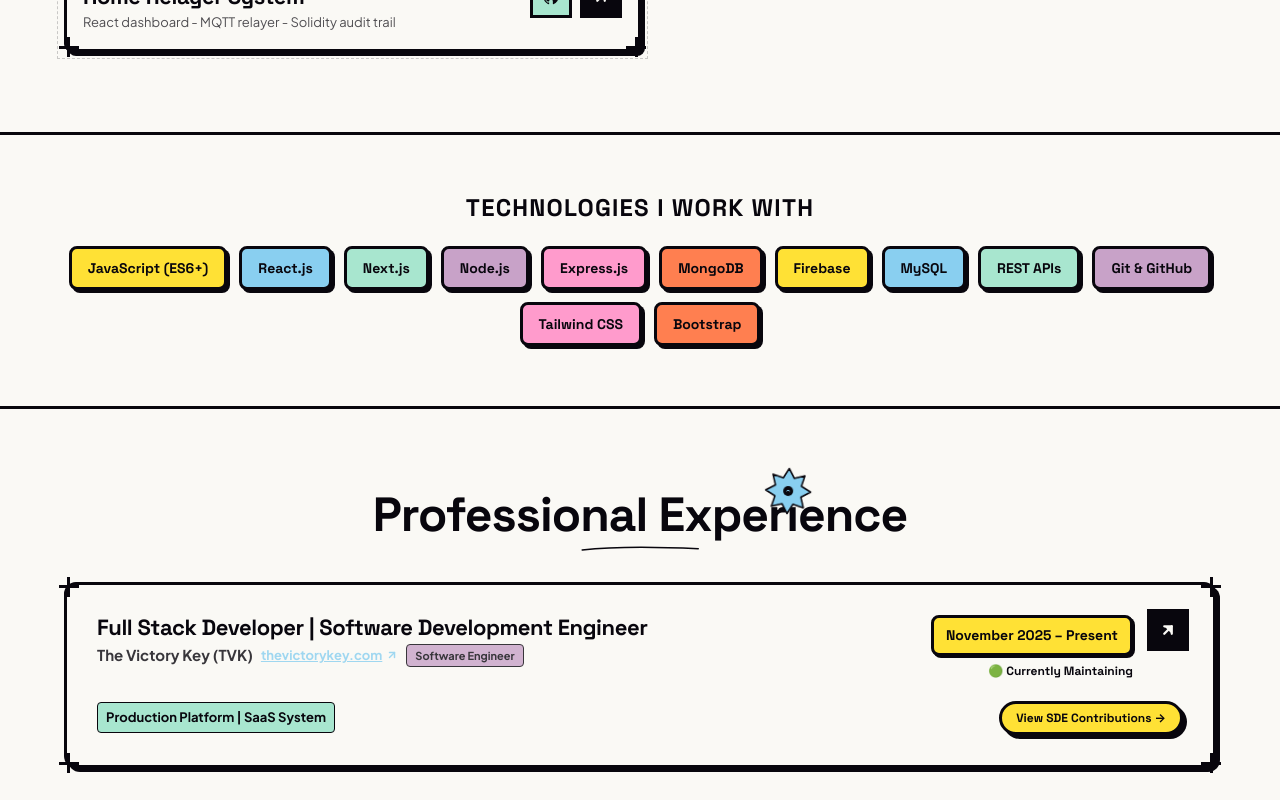
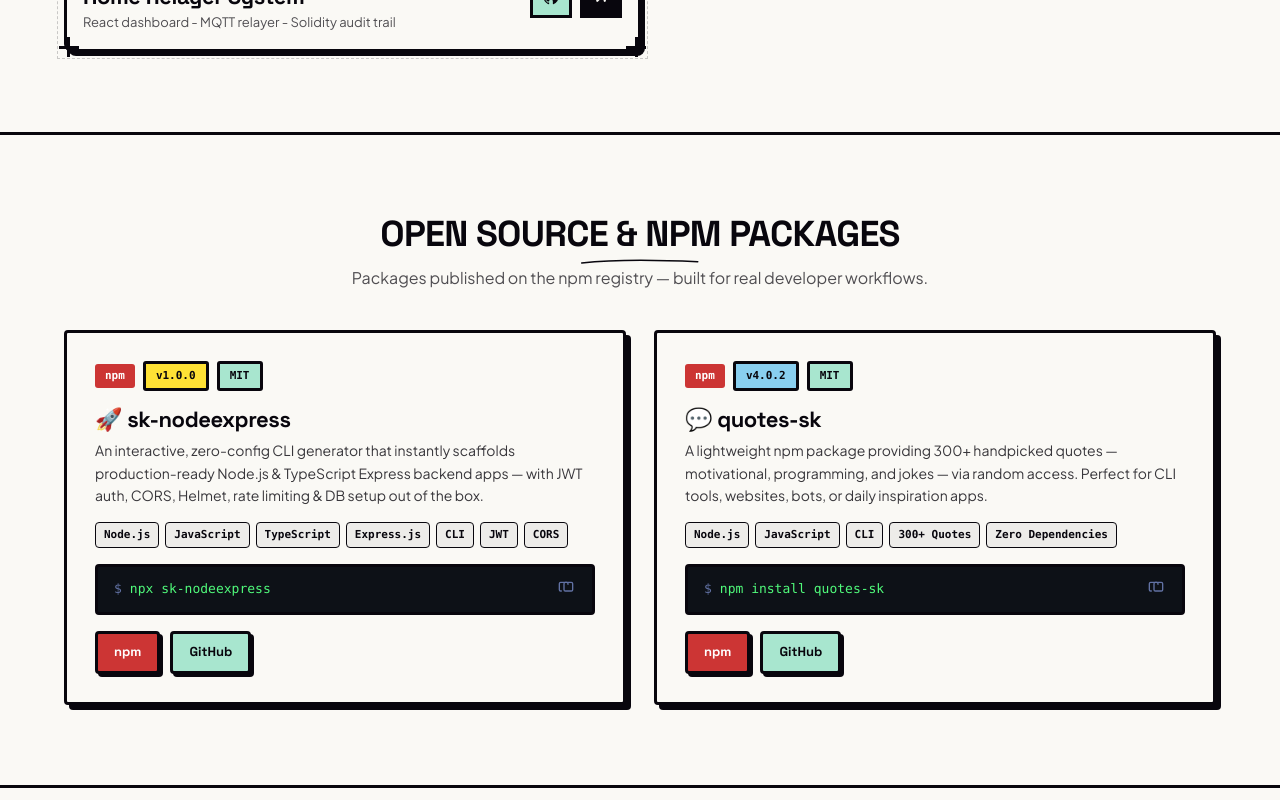
Before and after one commit to kumarshobhit-1/shobhit-kumar, a React (Vite) app: page / in a window 1280 px wide. Shown: the part 5200-6000 px from the top of the page. Built offline with nearby package versions, Linux system fonts and the light colour scheme.

Commit message:
feat: initialize App component with custom SVG icons and interactive UI elements

```diff
--- a/src/App.jsx
+++ b/src/App.jsx
@@ -642,6 +642,7 @@
   const [isMessageDrawerOpen, setIsMessageDrawerOpen] = useState(false);
   const [activeNav, setActiveNav] = useState('portfolio');
   const [isMobileMenuOpen, setIsMobileMenuOpen] = useState(false);
+  const [copiedPkgIdx, setCopiedPkgIdx] = useState(null);
   const [currentPath, setCurrentPath] = useState(window.location.pathname);
 
   useEffect(() => {
@@ -1930,6 +1931,117 @@
         </div>
       </section>
 
+      {/* ── Open Source / npm Packages Section ── */}
+      <section id="npm-section" style={{ padding: '80px 0', borderTop: 'var(--border-width) solid var(--border)', backgroundColor: 'var(--bg)' }}>
+        <div className="container">
+          <div className="portfolio-header" style={{ marginBottom: '40px' }}>
+            <h2 style={{ fontFamily: 'var(--font-heading)', fontSize: '36px', fontWeight: '900', textTransform: 'uppercase' }}>
+              Open Source &amp; npm Packages
+              <UnderlineDoodle />
+            </h2>
+            <p style={{ fontSize: '16px', color: 'var(--text)', opacity: 0.7, marginTop: '10px' }}>
+              Packages published on the npm registry — built for real developer workflows.
+            </p>
+          </div>
+
+          <div style={{ display: 'grid', gridTemplateColumns: 'repeat(auto-fit, minmax(300px, 1fr))', gap: '28px' }}>
+
+            {/* sk-nodeexpress */}
+            {[
+              {
+                name: '🚀 sk-nodeexpress',
+                version: 'v1.0.0',
+                versionColor: 'var(--yellow)',
+                desc: 'An interactive, zero-config CLI generator that instantly scaffolds production-ready Node.js & TypeScript Express backend apps — with JWT auth, CORS, Helmet, rate limiting & DB setup out of the box.',
+                tags: ['Node.js', 'JavaScript', 'TypeScript', 'Express.js', 'CLI', 'JWT', 'CORS'],
+                install: 'npx sk-nodeexpress',
+                npmLink: 'https://www.npmjs.com/package/sk-nodeexpress',
+                githubLink: 'https://github.com/kumarshobhit-1/sk-nodeexpress'
+              },
+              {
+                name: '💬 quotes-sk',
+                version: 'v4.0.2',
+                versionColor: 'var(--blue)',
+                desc: 'A lightweight npm package providing 300+ handpicked quotes — motivational, programming, and jokes — via random access. Perfect for CLI tools, websites, bots, or daily inspiration apps.',
+                tags: ['Node.js', 'JavaScript', 'CLI', '300+ Quotes', 'Zero Dependencies'],
+                install: 'npm install quotes-sk',
+                npmLink: 'https://www.npmjs.com/package/quotes-sk',
+                githubLink: 'https://github.com/kumarshobhit-1/quotes-sk'
+              }
+            ].map((pkg, i) => (
+              <div key={i} style={{
+                border: 'var(--border-width) solid var(--border)',
+                borderRadius: '4px',
+                padding: '28px',
+                boxShadow: '5px 5px 0 var(--border)',
+                display: 'flex',
+                flexDirection: 'column',
+                gap: '16px',
+                backgroundColor: 'var(--bg)'
+              }}>
+                {/* Badges */}
+                <div style={{ display: 'flex', alignItems: 'center', gap: '8px', flexWrap: 'wrap' }}>
+                  <span style={{ backgroundColor: '#cc3534', color: '#fff', fontFamily: 'var(--font-mono)', fontSize: '11px', fontWeight: '700', padding: '3px 10px', borderRadius: '3px' }}>npm</span>
+                  <span style={{ backgroundColor: pkg.versionColor, border: 'var(--border-width) solid var(--border)', fontFamily: 'var(--font-mono)', fontSize: '11px', fontWeight: '700', padding: '3px 10px', borderRadius: '3px' }}>{pkg.version}</span>
+                  <span style={{ backgroundColor: 'var(--mint)', border: 'var(--border-width) solid var(--border)', fontFamily: 'var(--font-mono)', fontSize: '11px', fontWeight: '700', padding: '3px 10px', borderRadius: '3px' }}>MIT</span>
+                </div>
+                {/* Name + desc */}
+                <div>
+                  <h3 style={{ fontFamily: 'var(--font-heading)', fontSize: '22px', fontWeight: '900', marginBottom: '8px' }}>{pkg.name}</h3>
+                  <p style={{ fontSize: '14px', opacity: 0.8, lineHeight: '1.6' }}>{pkg.desc}</p>
+                </div>
+                {/* Tags */}
+                <div style={{ display: 'flex', flexWrap: 'wrap', gap: '6px' }}>
+                  {pkg.tags.map(t => <span key={t} className="tech-tag" style={{ fontSize: '11px', padding: '3px 8px' }}>{t}</span>)}
+                </div>
+                {/* Install */}
+                <div style={{ backgroundColor: '#0d1117', borderRadius: '4px', border: 'var(--border-width) solid var(--border)', padding: '12px 16px', fontFamily: 'var(--font-mono)', fontSize: '13px', color: '#50fa7b', display: 'flex', gap: '8px', alignItems: 'center', justifyContent: 'space-between' }}>
+                  <span style={{ display: 'flex', gap: '8px', alignItems: 'center' }}>
+                    <span style={{ color: '#6272a4' }}>$</span> {pkg.install}
+                  </span>
+                  <button
+                    onClick={() => {
+                      navigator.clipboard.writeText(pkg.install);
+                      setCopiedPkgIdx(i);
+                      setTimeout(() => setCopiedPkgIdx(null), 2000);
+                    }}
+                    title={copiedPkgIdx === i ? 'Copied!' : 'Copy to clipboard'}
+                    style={{ background: 'none', border: 'none', cursor: 'pointer', color: copiedPkgIdx === i ? '#50fa7b' : '#6272a4', padding: '2px', display: 'flex', alignItems: 'center', transition: 'color 0.2s', flexShrink: 0 }}
+                  >
+                    {copiedPkgIdx === i ? (
+                      /* Checkmark icon */
+                      <svg width="16" height="16" viewBox="0 0 24 24" fill="none" stroke="currentColor" strokeWidth="2.5" strokeLinecap="round" strokeLinejoin="round">
+                        <polyline points="20 6 9 17 4 12" />
+                      </svg>
+                    ) : (
+                      /* Clipboard icon (same as npm.js) */
+                      <svg width="16" height="16" viewBox="0 0 24 24" fill="none" stroke="currentColor" strokeWidth="2" strokeLinecap="round" strokeLinejoin="round">
+                        <rect x="9" y="2" width="13" height="13" rx="2" ry="2" />
+                        <path d="M5 15H4a2 2 0 0 1-2-2V4a2 2 0 0 1 2-2h9a2 2 0 0 1 2 2v1" />
+                      </svg>
+                    )}
+                  </button>
+                </div>
+                {/* Links */}
+                <div style={{ display: 'flex', gap: '10px', marginTop: 'auto' }}>
+                  {[
+                    { href: pkg.npmLink, label: 'npm', bg: '#cc3534', color: '#fff' },
+                    { href: pkg.githubLink, label: 'GitHub', bg: 'var(--mint)', color: '#08060D' }
+                  ].map(btn => (
+                    <a key={btn.label} href={btn.href} target="_blank" rel="noopener noreferrer"
+                      style={{ display: 'inline-flex', alignItems: 'center', gap: '6px', backgroundColor: btn.bg, color: btn.color, border: 'var(--border-width) solid var(--border)', borderRadius: '4px', padding: '8px 16px', fontSize: '13px', fontWeight: '700', fontFamily: 'var(--font-heading)', boxShadow: '3px 3px 0 var(--border)', textDecoration: 'none', transition: 'transform 0.15s, box-shadow 0.15s' }}
+                      onMouseEnter={e => { e.currentTarget.style.transform = 'translate(-2px,-2px)'; e.currentTarget.style.boxShadow = '5px 5px 0 var(--border)'; }}
+                      onMouseLeave={e => { e.currentTarget.style.transform = 'translate(0,0)'; e.currentTarget.style.boxShadow = '3px 3px 0 var(--border)'; }}
+                    >{btn.label}</a>
+                  ))}
+                </div>
+              </div>
+            ))}
+
+          </div>
+        </div>
+      </section>
+
       {/* Technologies I Work With Section */}
       <section id="tech-section" className="tech-section" style={{ padding: '60px 0', borderTop: 'var(--border-width) solid var(--border)', backgroundColor: 'var(--bg)' }}>
         <div className="container">
```
